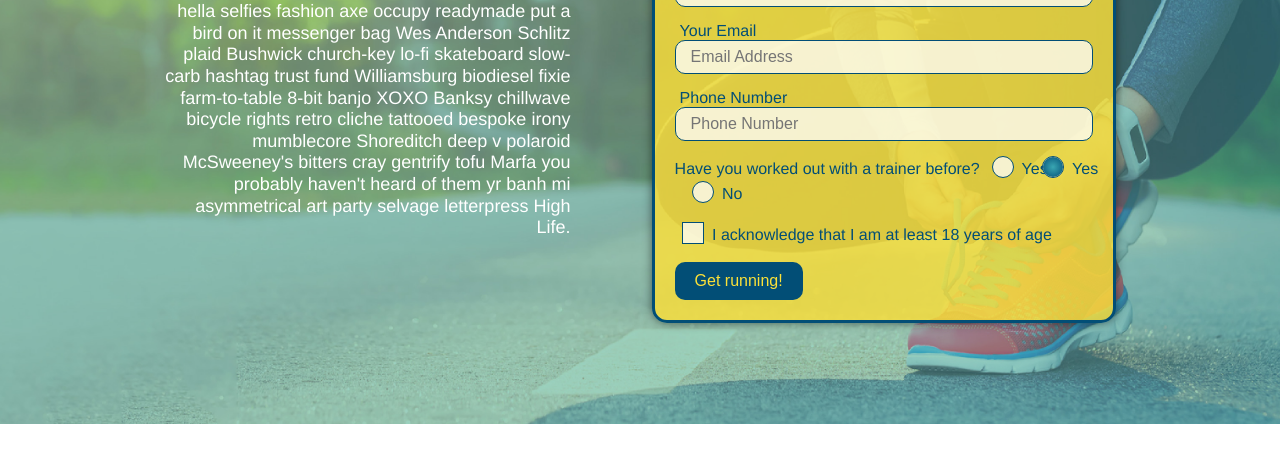
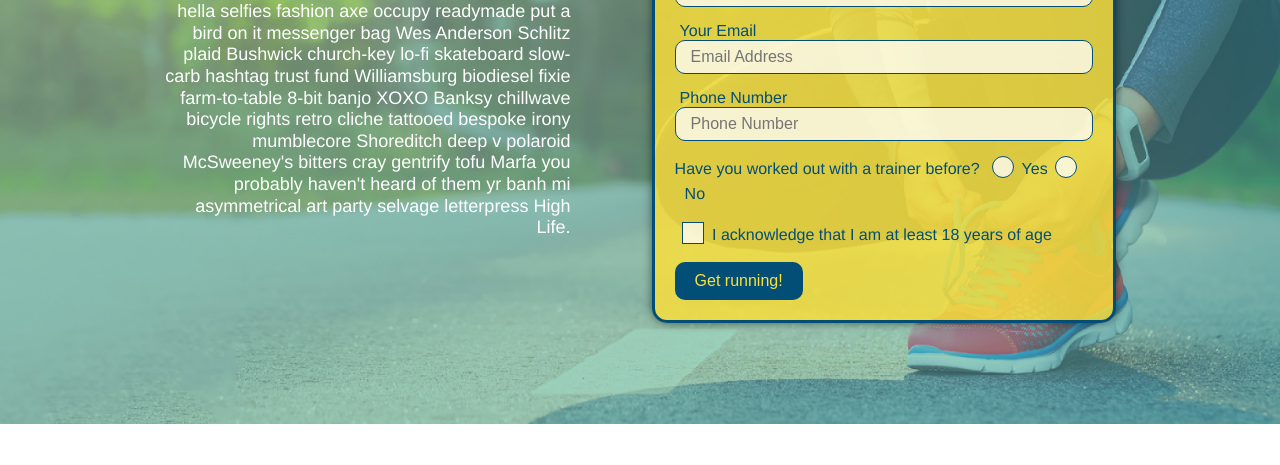
Before and after one commit to dashley2/run-buddy-2.0, a plain HTML site: page index.html in a window 1280 px wide. Shown: the part 335-800 px from the top of the page. Drawn offline with Linux system fonts and the light colour scheme.

Commit message:
Fix extra yes answer choice on hero-form radio-wrapper.

```diff
--- a/index.html
+++ b/index.html
@@ -62,7 +62,6 @@
                             Have you worked out with a trainer before?
                             <span class="radio-wrapper">
                                 <input type="radio" name="trainer-confirm" id="trainer-yes" />
-                                <label for="trainer-yes">Yes</label>
                                 <label for="trainer-yes">Yes</label>
                             <span class="radio-wrapper">
                                 <input type="radio" name="trainer-confirm" id="trainer=no" />
```
